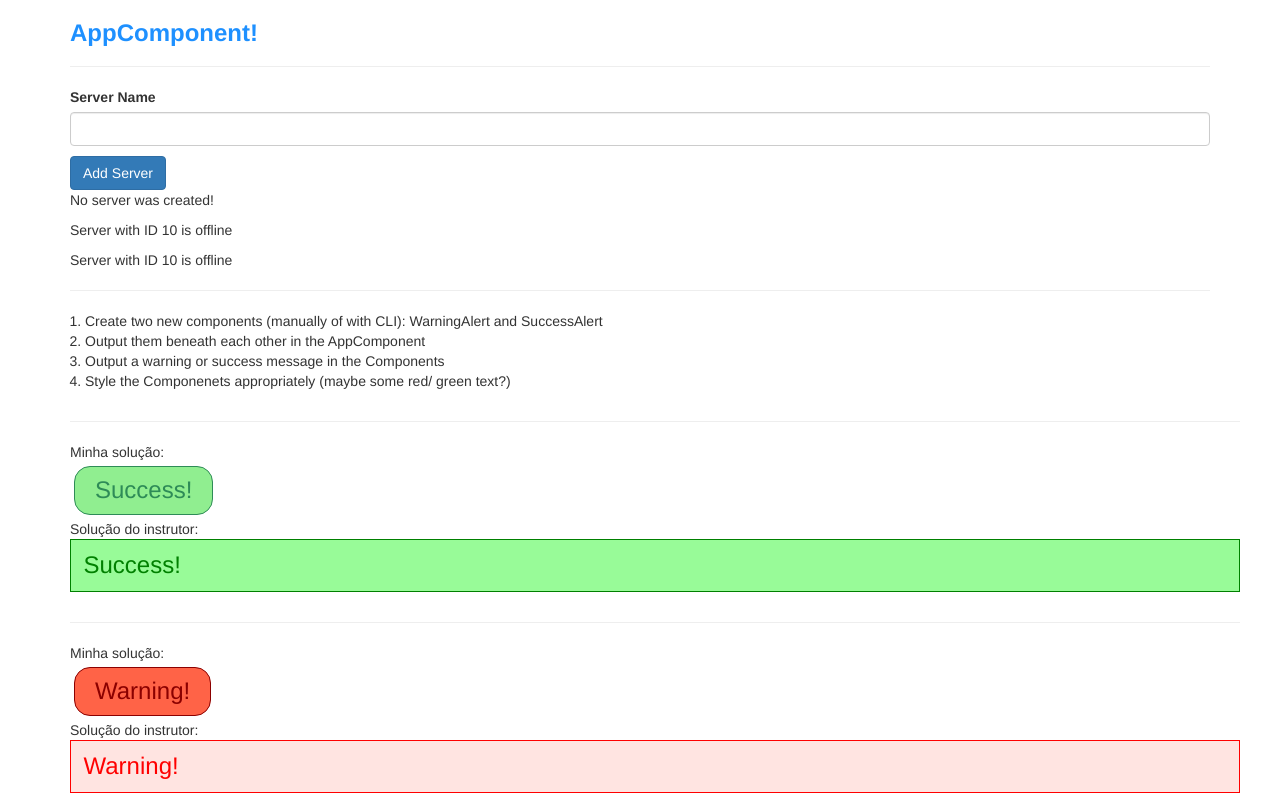
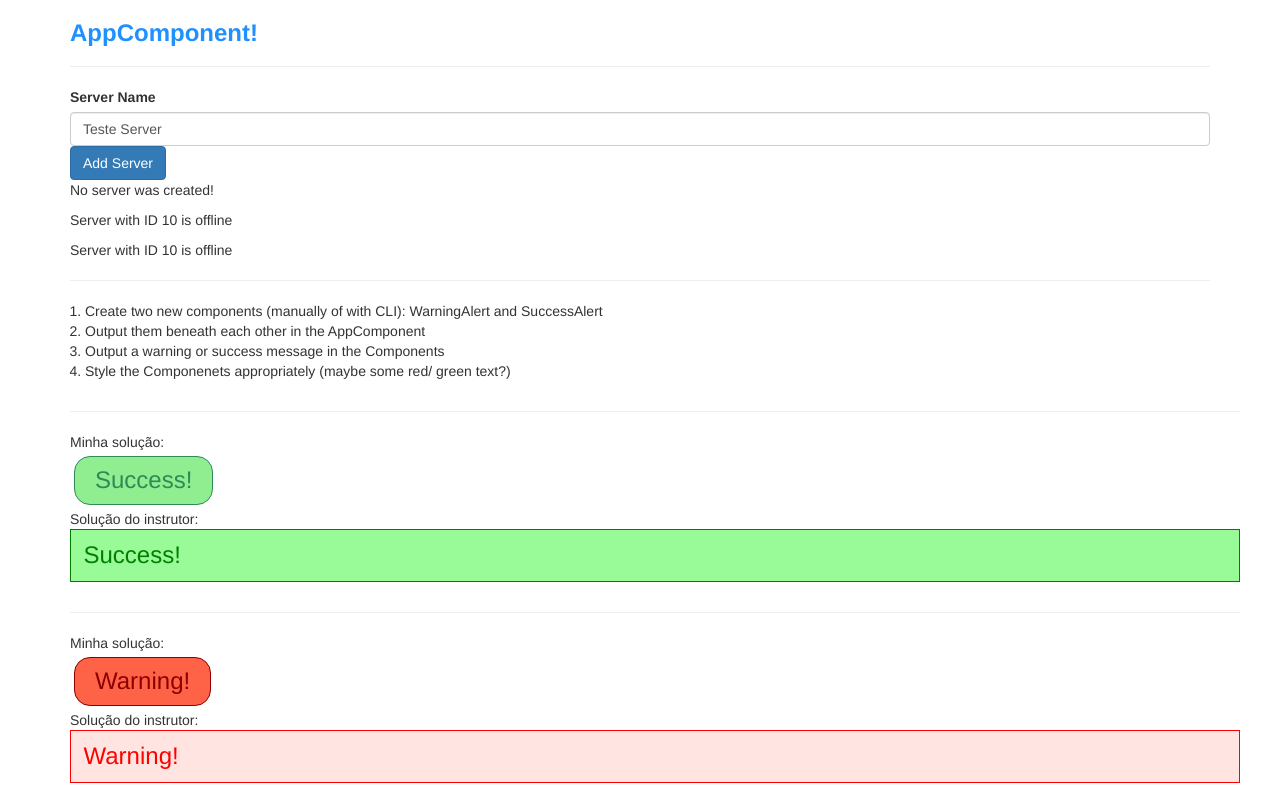
Before and after one commit to Kovalski-rgb/estudosAngular, an Angular app: page / in a window 1280 px wide. Built offline with nearby package versions, Linux system fonts and the light colour scheme.

Commit message:
two-way databinding

```diff
--- a/src/app/app.module.ts
+++ b/src/app/app.module.ts
@@ -7,6 +7,7 @@
 import { WarningAlertComponent } from './assignment/warning-alert/warning-alert.component';
 import { SuccessAlertComponent } from './assignment/success-alert/success-alert.component';
 import { AssignmentComponent } from './assignment/assignment.component';
+import { FormsModule } from '@angular/forms';
 
 @NgModule({
   // declara que tal componente existe
@@ -19,7 +20,8 @@
     AssignmentComponent
   ],
   imports: [
-    BrowserModule
+    BrowserModule,
+    FormsModule
   ],
   providers: [],
   bootstrap: [AppComponent]
--- a/src/app/servers/servers.component.html
+++ b/src/app/servers/servers.component.html
@@ -1,7 +1,9 @@
 <label>Server Name</label>
+<!-- <input type="text" class="form-control"
+(input)="onUpdateServerName($event)"> -->
 <input type="text" class="form-control"
-(input)="onUpdateServerName($event)">
-<p>{{serverName}}</p>
+[(ngModel)]="serverName">
+
 
 <button class="btn btn-primary"
 [disabled]="!allowNewServer"
--- a/src/app/servers/servers.component.ts
+++ b/src/app/servers/servers.component.ts
@@ -10,7 +10,7 @@
 export class ServersComponent implements OnInit {
   allowNewServer = false;
   serverCreationStatus = 'No server was created!';
-  serverName = "";
+  serverName = "Teste Server";
 
   constructor() {
     setTimeout(() => {
@@ -22,7 +22,7 @@
   }
 
   onCreateServer(){
-    this.serverCreationStatus = "Server was Created!"
+    this.serverCreationStatus = "Server was Created! Name is "+this.serverName;
   }
 
   onUpdateServerName(event: Event){
```
